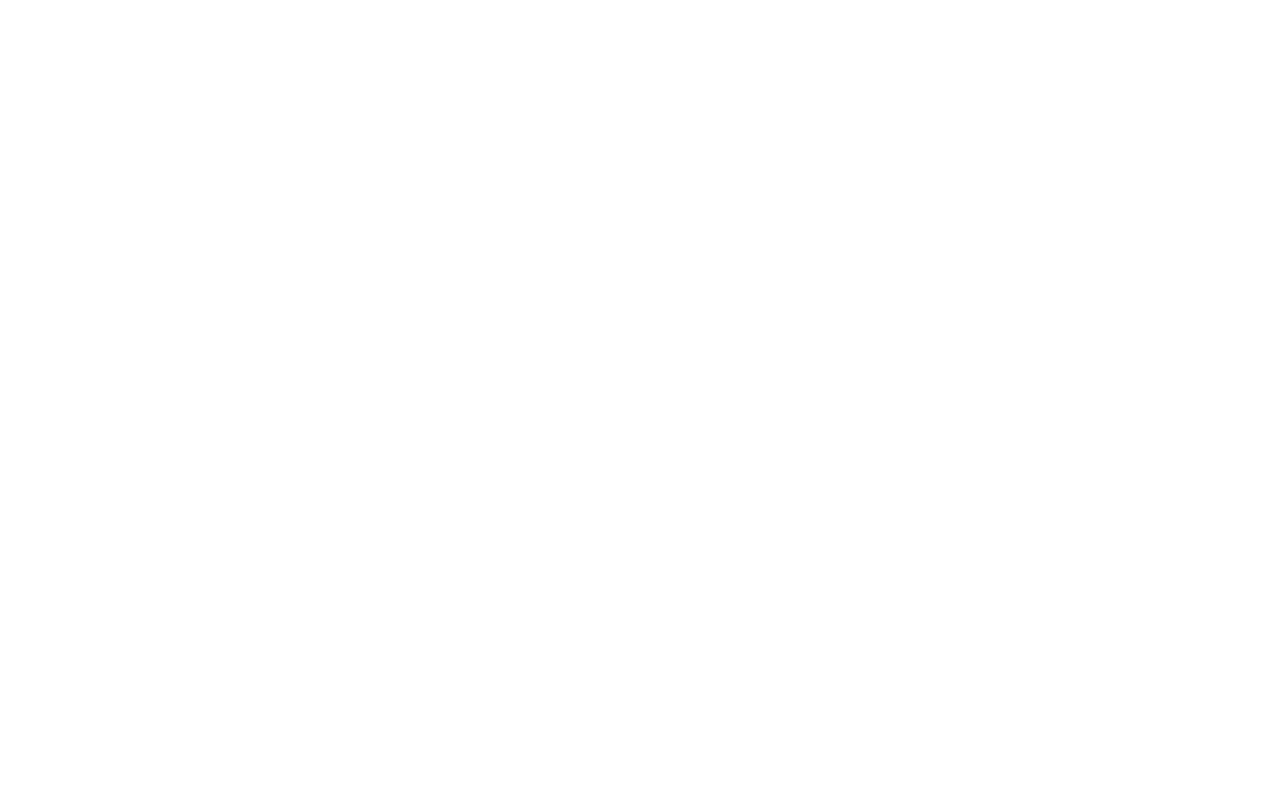
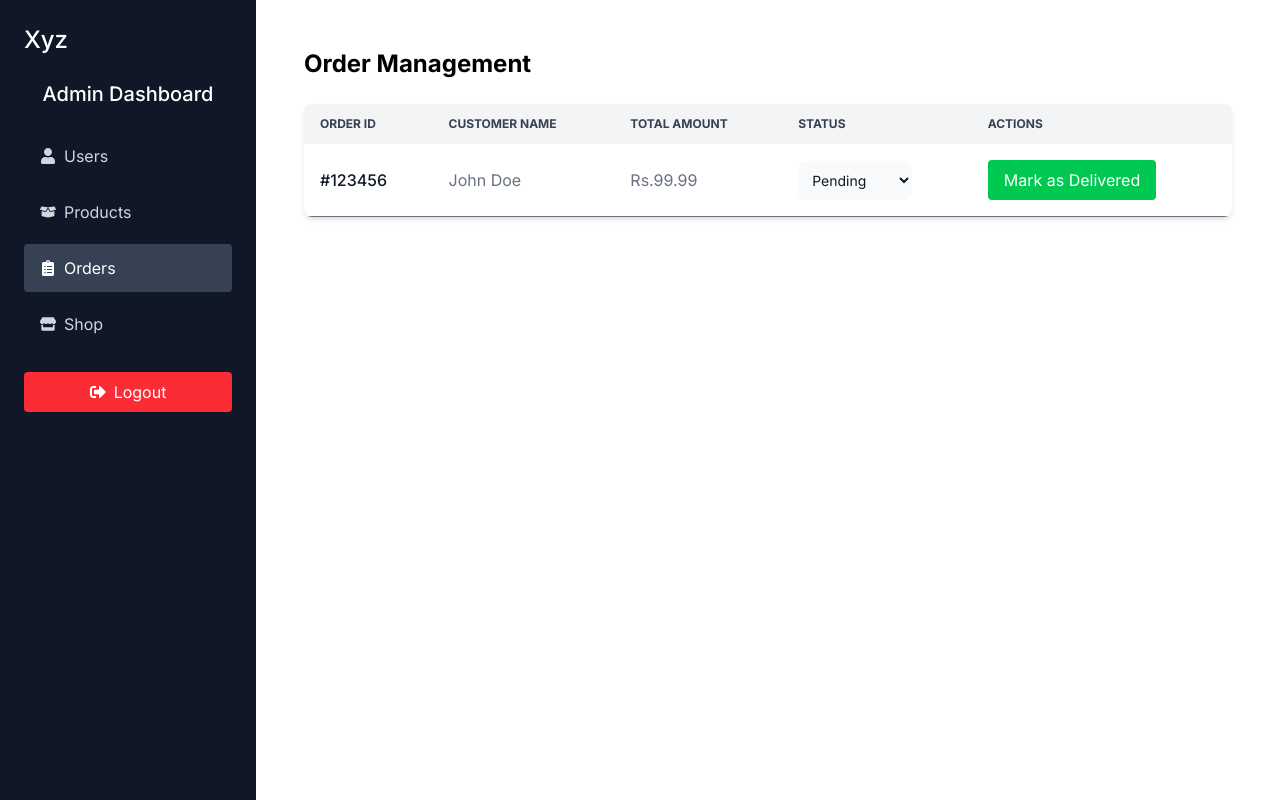
Before and after one commit to khushigoel0101/project, a React (Vite) app in the folder frontend/: page /admin/orders in a window 1280 px wide. Before the commit this address had no page. Built offline with nearby package versions, Linux system fonts and the light colour scheme.

Commit message:
Add Order Management component and routing to admin dashboard

```diff
--- a/frontend/src/App.jsx
+++ b/frontend/src/App.jsx
@@ -16,6 +16,7 @@
 import UserManagement from "./components/admin/UserManagement.jsx"
 import ProductManagement from "./components/admin/ProductManagement.jsx"
 import EditProductPage from "./components/admin/EditProductPage.jsx"
+import OrderManagement from "./components/admin/OrderManagement.jsx"
 
 
 const App = () => {
@@ -42,6 +43,7 @@
       <Route path="users" element={<UserManagement />} />
       <Route path="products" element={<ProductManagement />} />
       <Route path="products/:id/edit" element={<EditProductPage />} />
+      <Route path="orders" element={<OrderManagement />} />
       </Route>
     </Routes>
     </BrowserRouter>
--- a/frontend/src/components/admin/OrderManagement.jsx
+++ b/frontend/src/components/admin/OrderManagement.jsx
@@ -0,0 +1,80 @@
+import React from 'react';
+
+const OrderManagement = () => {
+  const orders = [
+    {
+      _id: 123456,
+      user: {
+        name: "John Doe",
+      },
+      totalAmount: 99.99,
+      status: "Pending",
+    },
+  ];
+
+  const handleStatusChange = (orderId, newStatus) => {
+    console.log(`Order ${orderId} status changed to ${newStatus}`);
+    // TODO: Update order in backend or state
+  };
+
+  return (
+    <div className='max-w-7xl mx-auto p-6'>
+      <h2 className='text-2xl font-bold mb-6'>Order Management</h2>
+
+      <div className='overflow-x-auto shadow-md sm:rounded-lg'>
+        <table className="min-w-full text-left text-gray-500">
+          <thead className="bg-gray-100 text-xs uppercase text-gray-700">
+            <tr>
+              <th className="py-3 px-4">Order ID</th>
+              <th className="py-3 px-4">Customer Name</th>
+              <th className="py-3 px-4">Total Amount</th>
+              <th className="py-3 px-4">Status</th>
+              <th className="py-3 px-4">Actions</th>
+            </tr>
+          </thead>
+          <tbody>
+            {orders.length > 0 ? (
+              orders.map((order) => (
+                <tr key={order._id} className='border-b hover:bg-gray-50 cursor-pointer'>
+                  <td className='py-4 px-4 font-medium text-gray-900 whitespace-nowrap'>
+                    #{order._id}
+                  </td>
+                  <td className='p-4'>{order.user.name}</td>
+                  <td className='p-4'>Rs.{order.totalAmount}</td>
+                  <td className='p-4'>
+                    <select
+                      value={order.status}
+                      onChange={(e) => handleStatusChange(order._id, e.target.value)}
+                      className="bg-gray-50 border-gray-300 text-gray-900 text-sm rounded-lg
+                      focus:ring-blue-500 focus:border-blue-500 block p-2.5"
+                    >
+                      <option value="Pending">Pending</option>
+                      <option value="Processing">Processing</option>
+                      <option value="Delivered">Delivered</option>
+                      <option value="Cancelled">Cancelled</option>
+                    </select>
+                  </td>
+                  <td className='p-4'>
+                    <button
+                    onClick={() => handleStatusChange(order._id, "Delivered")}
+                    className='bg-green-500 text-white px-4 py-2 rounded hover:bg-green-600'>
+                      Mark as Delivered
+                    </button>
+                  </td>
+                </tr>
+              ))
+            ) : (
+              <tr>
+                <td colSpan="5" className='text-center p-4 text-gray-400'>
+                  No orders found.
+                </td>
+              </tr>
+            )}
+          </tbody>
+        </table>
+      </div>
+    </div>
+  );
+};
+
+export default OrderManagement;
```
